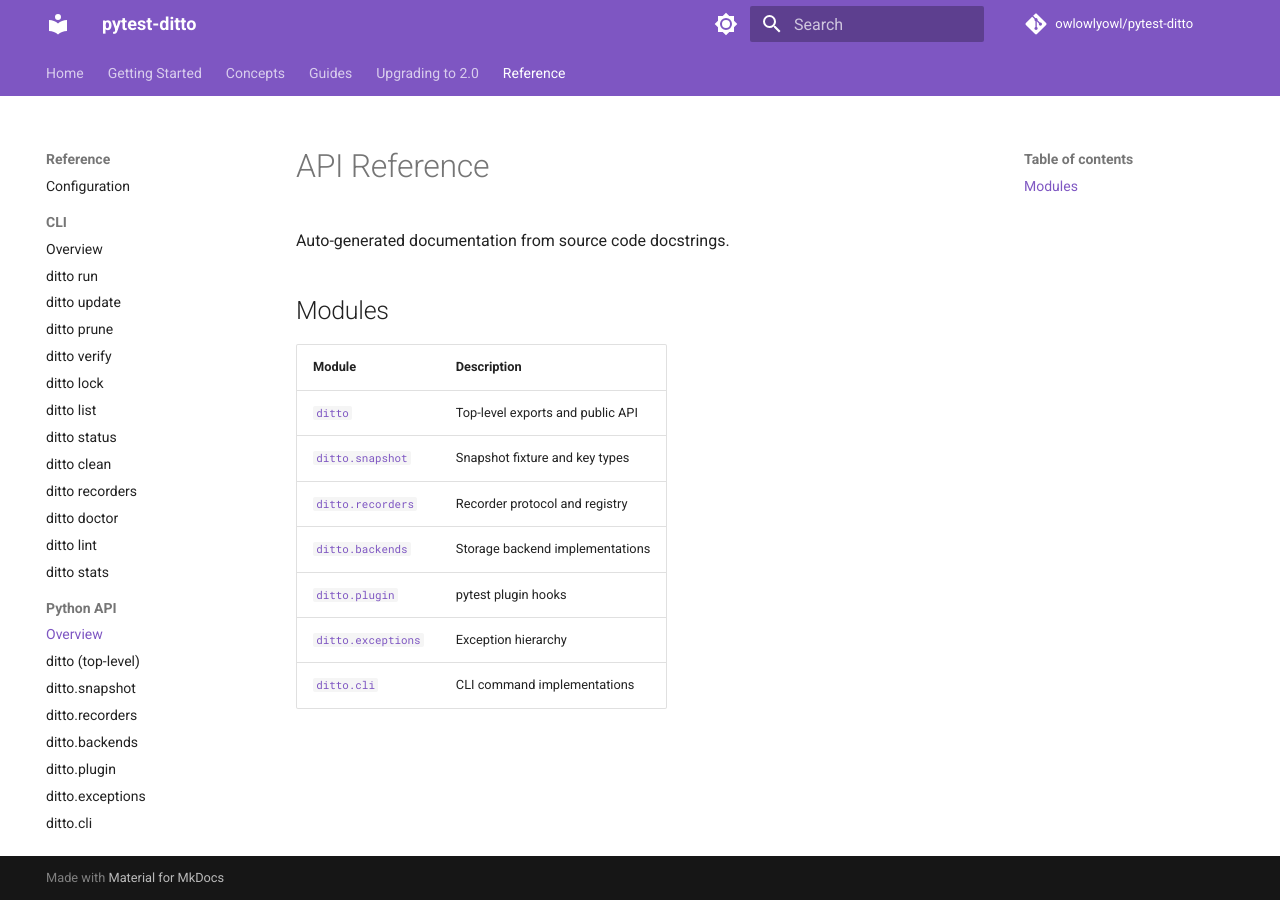
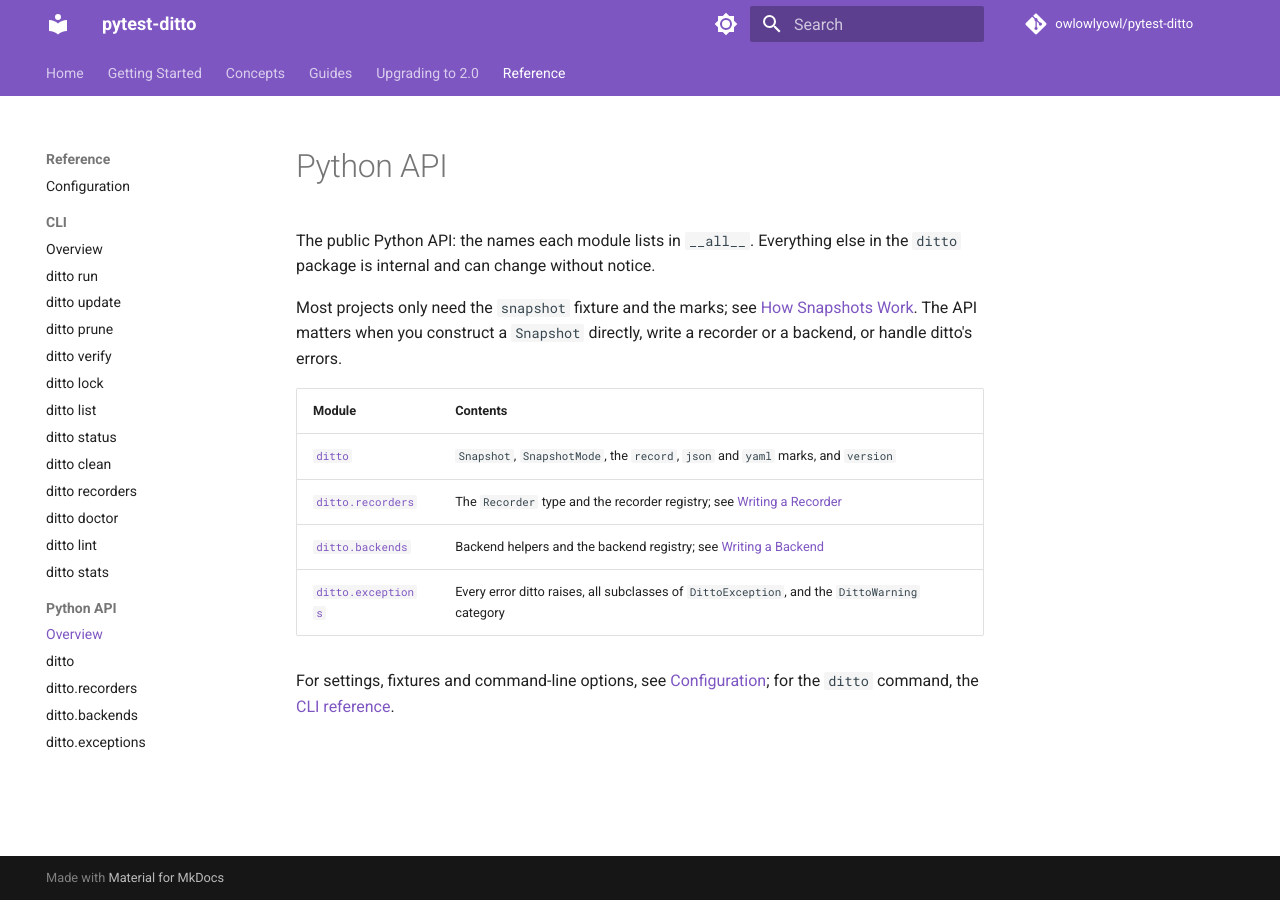
Before and after one commit to owlowlyowl/pytest-ditto, an MkDocs documentation site: the page built from docs/src/reference/index.md, in a window 1280 px wide. Built offline with MkDocs 1.6.1 and Material for MkDocs 9.7.7, drawn with Linux system fonts in a browser that asks for light colours; comment, search, counter and statistics services are not loaded.

Commit message:
Limit the API reference to the public API and document all of it
The reference rendered internals (the click commands in `ditto.cli`, the
pytest hooks in `ditto.plugin`, `LockSeen` and `resolve_snapshot`) and
skipped every public name without a docstring, including the
`DittoException` base class, `DuplicateSnapshotKeyError`, both registries
and the marks.

- Render only the names in each module's `__all__` (mkdocstrings'
  `public` filter), and drop the `ditto.snapshot`, `ditto.plugin` and
  `ditto.cli` pages: `Snapshot` and `SnapshotMode` are on the `ditto`
  page, and the CLI and Configuration pages cover the rest.
- Add docstrings to the undocumented public exceptions,
  `RECORDER_REGISTRY`, `BACKEND_REGISTRY`, `BackendFactory`, the `record`,
  `json` and `yaml` marks, and `version`. `version` becomes an assignment
  so it can carry one.
- Rewrite the `Snapshot`, `Snapshot.__call__` and `SnapshotMode`
  docstrings, which pointed readers at internal functions and told them
  to use absolute `file://` URIs, which a direct `Snapshot` doesn't need.

```diff
--- a/docs/mkdocs.yml
+++ b/docs/mkdocs.yml
@@ -62,13 +62,10 @@
       - ditto stats: cli/stats.md
     - Python API:
       - Overview: reference/index.md
-      - ditto (top-level): reference/ditto.md
-      - ditto.snapshot: reference/snapshot.md
+      - ditto: reference/ditto.md
       - ditto.recorders: reference/recorders.md
       - ditto.backends: reference/backends.md
-      - ditto.plugin: reference/plugin.md
       - ditto.exceptions: reference/exceptions.md
-      - ditto.cli: reference/cli.md
 
 plugins:
   - search
@@ -84,6 +81,7 @@
             merge_init_into_class: true
             members_order: source
             show_if_no_docstring: false
+            filters: public
 
 markdown_extensions:
   - mkdocs-click
--- a/docs/src/reference/index.md
+++ b/docs/src/reference/index.md
@@ -1,15 +1,20 @@
-# API Reference
+# Python API
 
-Auto-generated documentation from source code docstrings.
+The public Python API: the names each module lists in `__all__`. Everything
+else in the `ditto` package is internal and can change without notice.
 
-## Modules
+Most projects only need the `snapshot` fixture and the marks; see
+[How Snapshots Work](../concepts/snapshots.md). The API matters when you
+construct a `Snapshot` directly, write a recorder or a backend, or handle
+ditto's errors.
 
-| Module | Description |
-|--------|-------------|
-| [`ditto`](ditto.md) | Top-level exports and public API |
-| [`ditto.snapshot`](snapshot.md) | Snapshot fixture and key types |
-| [`ditto.recorders`](recorders.md) | Recorder protocol and registry |
-| [`ditto.backends`](backends.md) | Storage backend implementations |
-| [`ditto.plugin`](plugin.md) | pytest plugin hooks |
-| [`ditto.exceptions`](exceptions.md) | Exception hierarchy |
-| [`ditto.cli`](cli.md) | CLI command implementations |
+| Module | Contents |
+|--------|----------|
+| [`ditto`](ditto.md) | `Snapshot`, `SnapshotMode`, the `record`, `json` and `yaml` marks, and `version` |
+| [`ditto.recorders`](recorders.md) | The `Recorder` type and the recorder registry; see [Writing a Recorder](../guides/custom-recorders.md) |
+| [`ditto.backends`](backends.md) | Backend helpers and the backend registry; see [Writing a Backend](../guides/custom-backends.md) |
+| [`ditto.exceptions`](exceptions.md) | Every error ditto raises, all subclasses of `DittoException`, and the `DittoWarning` category |
+
+For settings, fixtures and command-line options, see
+[Configuration](configuration.md); for the `ditto` command, the
+[CLI reference](../cli/index.md).
--- a/src/ditto/__init__.py
+++ b/src/ditto/__init__.py
@@ -2,7 +2,7 @@
 
 from pytest import MarkDecorator
 
-from ditto._version import __version__ as version
+from ditto._version import __version__
 from ditto.snapshot import Snapshot, SnapshotMode
 from .exceptions import DuplicateSnapshotKeyError
 
@@ -10,6 +10,10 @@
 from ._marks import record
 from ._marks import yaml, json
 from .recorders import _plugins
+
+
+version: str = __version__
+"""The installed pytest-ditto version, such as `"2.0.0"`."""
 
 
 __all__ = (
```
Also changed, not shown: docs/src/reference/backends.md (+1 -1 lines), docs/src/reference/cli.md (deleted, +0 -8 lines), docs/src/reference/ditto.md (+1 -1 lines), docs/src/reference/exceptions.md (+1 -1 lines), docs/src/reference/plugin.md (deleted, +0 -8 lines), docs/src/reference/recorders.md (+1 -1 lines), docs/src/reference/snapshot.md (deleted, +0 -8 lines), 5 other files.
